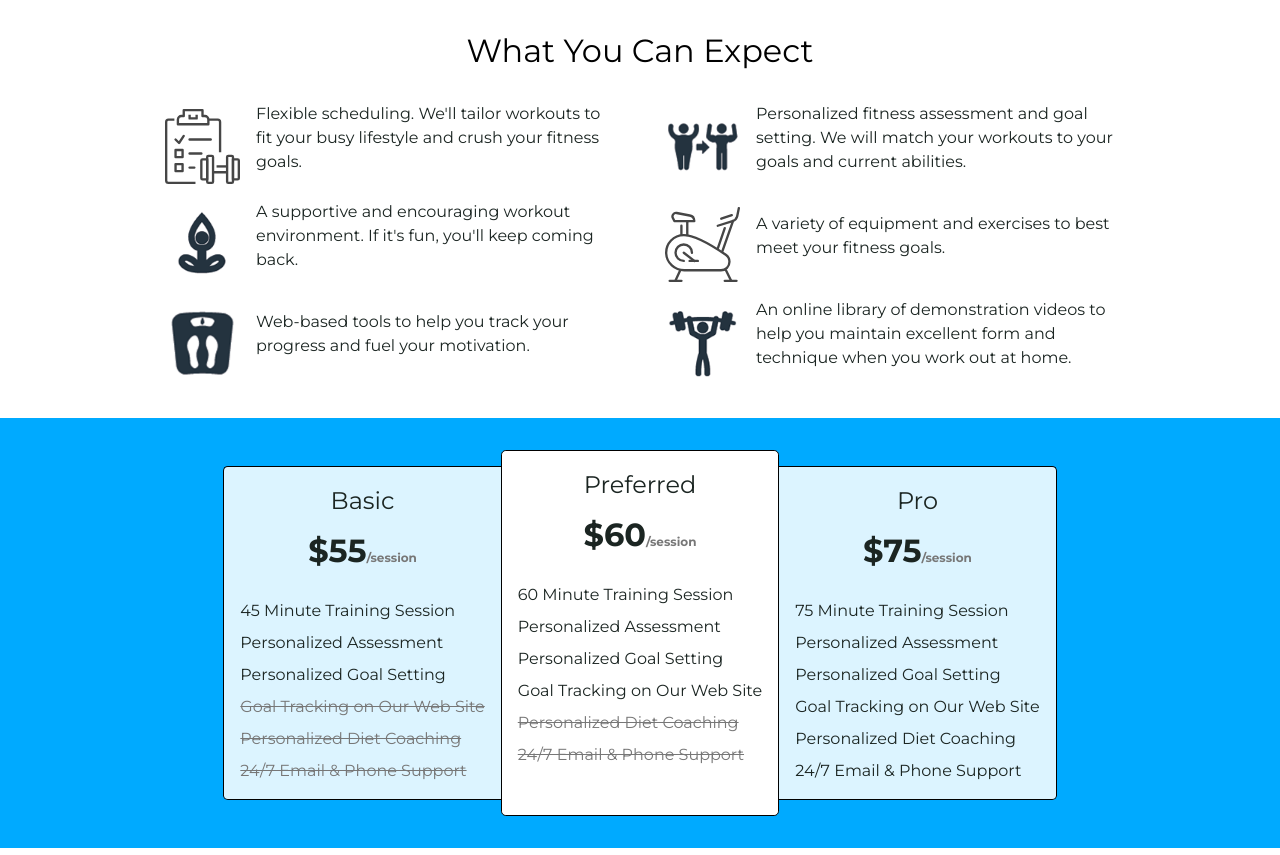
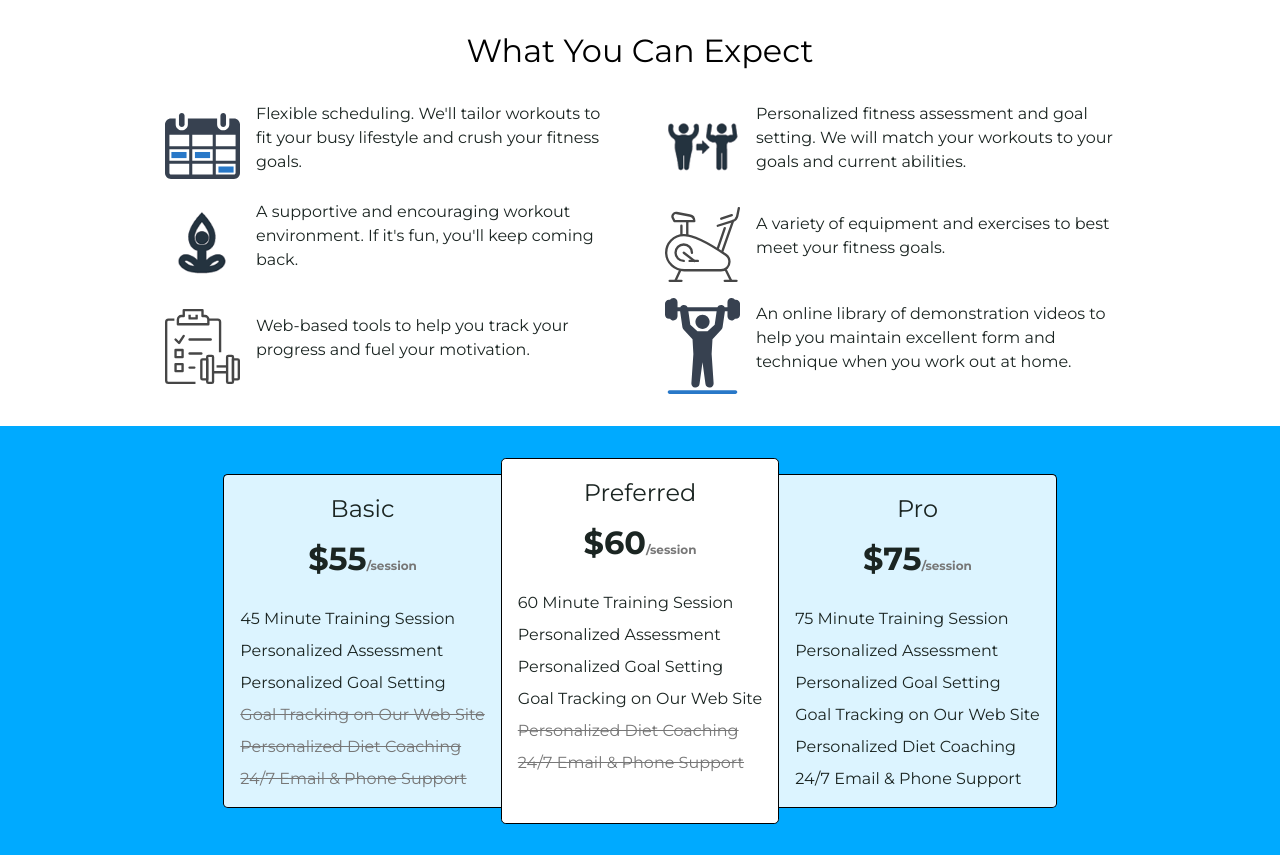
Before and after one commit to mschmitz42/fitnessSite, a Django app: template templates/coreApp/index.html in a window 1280 px wide. Shown: the part 800-1655 px from the top of the page. Run offline with Django 3.2, Linux system fonts and the light colour scheme; the template is opened without the code that fills it, so the values that code supplies are empty; some libraries are stand-ins or nearby versions.

Commit message:
Updated some more icons

```diff
--- a/templates/coreApp/index.html
+++ b/templates/coreApp/index.html
@@ -29,7 +29,7 @@
             <h2 class="section-title">What You Can Expect</h2>
             <div class="curriculum-grid">
                 <div class="curriculum-grid-item">
-                    <img src="{% static 'img/clipboard-icon.svg' %}" alt="Clipboard Icon">
+                    <img src="{% static 'img/calendar-icon.svg' %}" alt="Calendar Icon">
                     <p>Flexible scheduling. We&apos;ll tailor workouts to fit your busy lifestyle and crush your fitness goals.</p>
                 </div>
                 <div class="curriculum-grid-item">
@@ -45,11 +45,11 @@
                     <p>A variety of equipment and exercises to best meet your fitness goals.</p>
                 </div>
                 <div class="curriculum-grid-item">
-                    <img src="{% static 'img/scales-icon.png' %}" alt="Scales Icon">
+                    <img src="{% static 'img/clipboard-icon.svg' %}" alt="Clipboard Icon">
                     <p>Web-based tools to help you track your progress and fuel your motivation.</p>
                 </div>
                 <div class="curriculum-grid-item">
-                    <img src="{% static 'img/military-press-icon.png' %}" alt="Military Press Icon">
+                    <img src="{% static 'img/military-press-icon.svg' %}" alt="Military Press Icon">
                     <p>An online library of demonstration videos to help you maintain excellent form and technique when you work out at home.</p>
                 </div>
             </div>
```
Also changed, not shown: static/img/calendar-icon.svg (added), static/img/military-press-icon.png (deleted), static/img/military-press-icon.svg (added), static/img/scales-icon.png (deleted).
